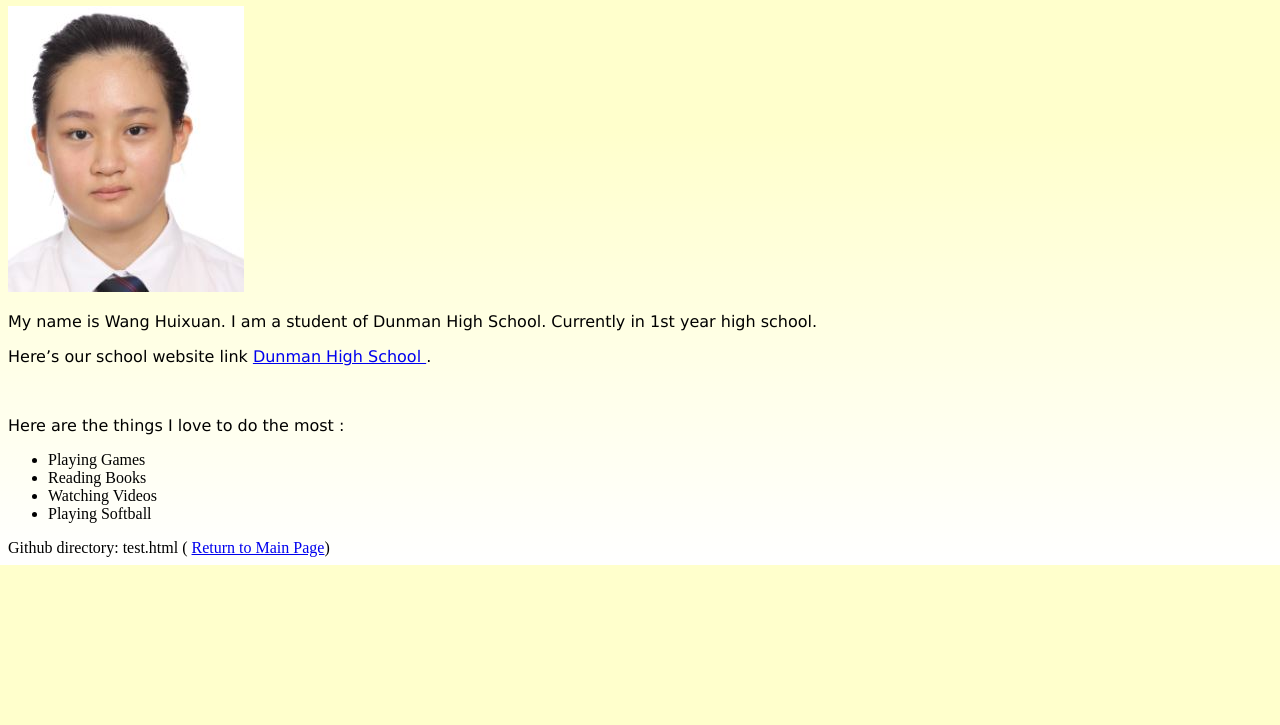
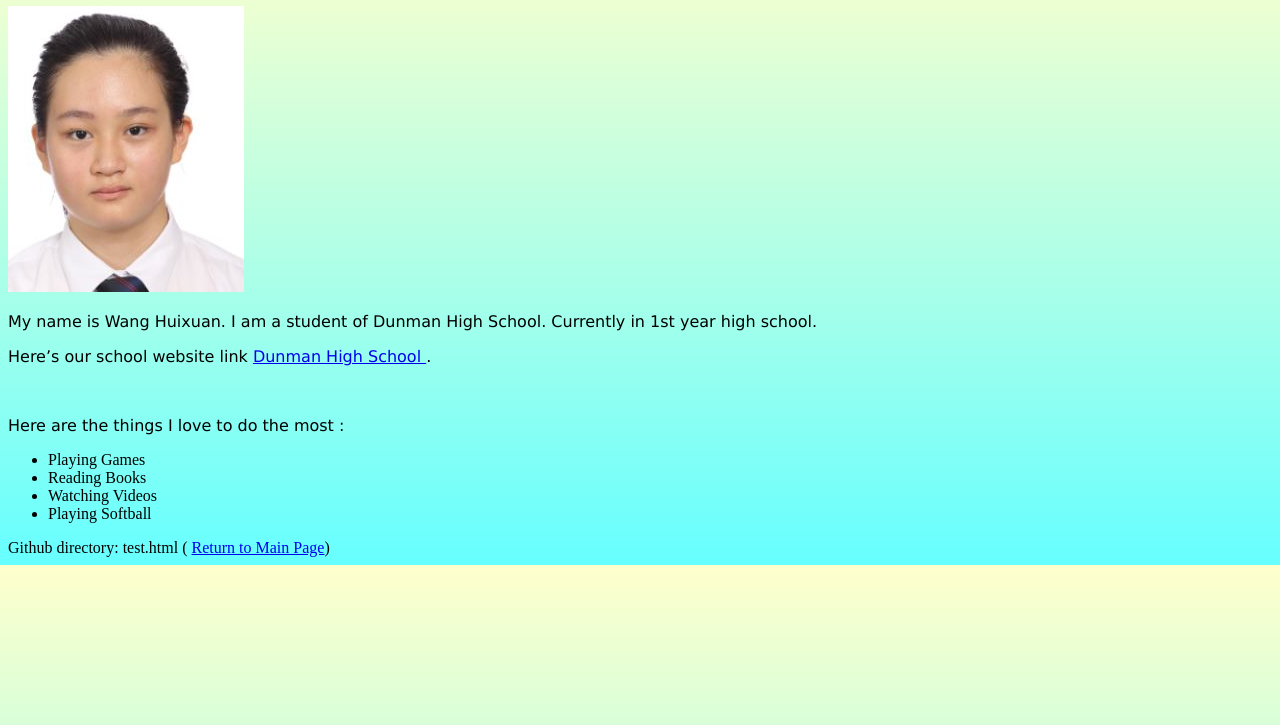
Before and after one commit to dhswanghuixuan/dhswanghuixuan.github.io, a plain HTML site: page index.html in a window 1280 px wide. Shown: the part 75-800 px from the top of the page. Drawn offline with Linux system fonts and the light colour scheme.

Commit message:
Update style.css

```diff
--- a/style.css
+++ b/style.css
@@ -14,5 +14,5 @@ p{
 }
 
 body {
-    background: linear-gradient(to bottom, #ffffcc 32%, #ffffff 100%)
+    background: linear-gradient(to bottom, #ffffcc 0%, #66ffff 100%)
 }
```
